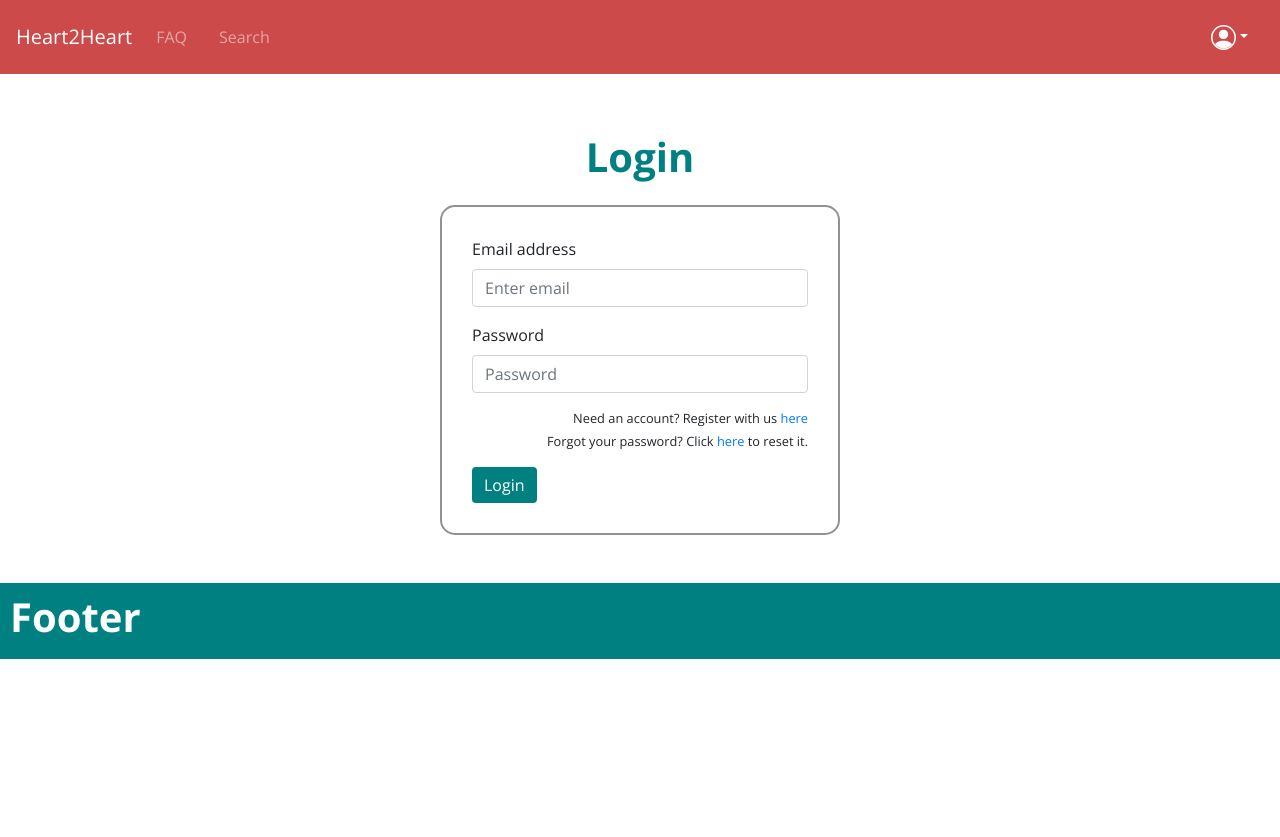
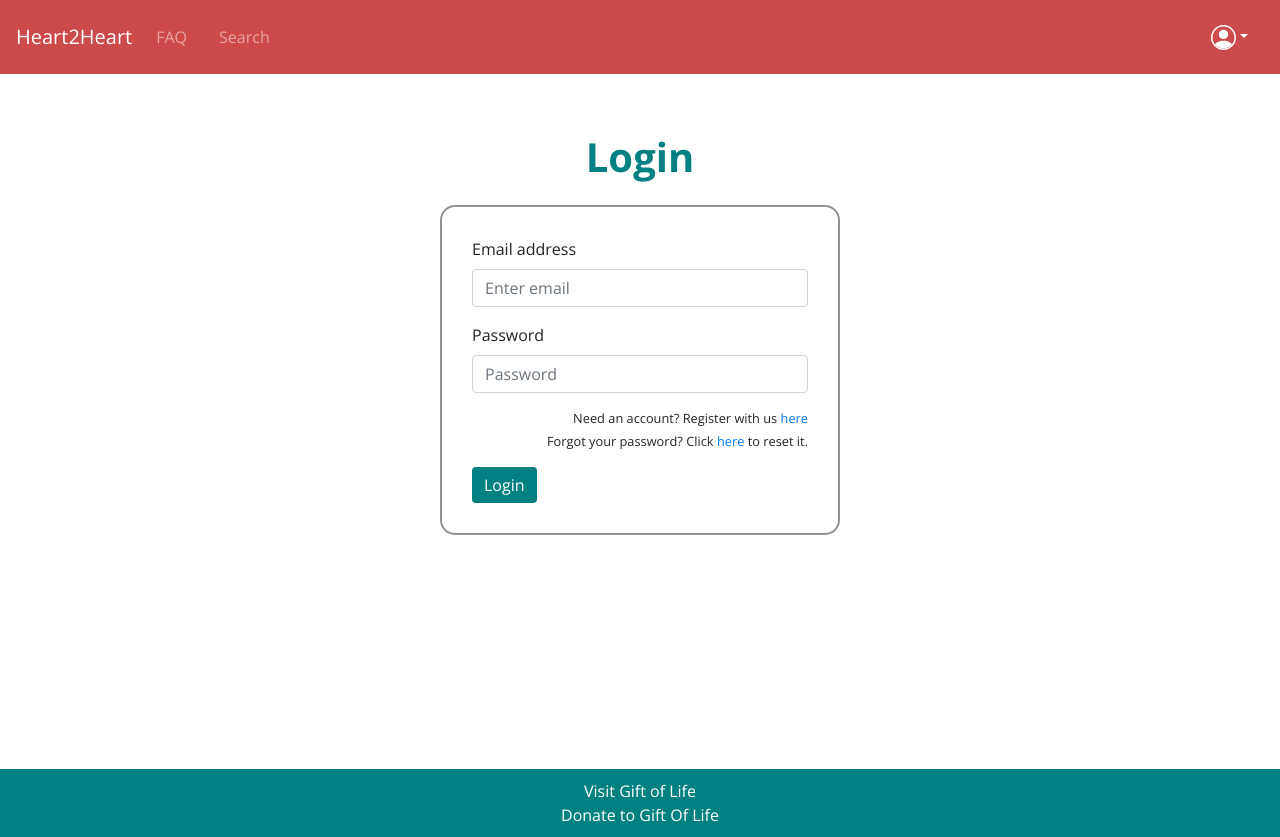
Before and after one commit to garandrew102/Heart2Heart, a React (Create React App) app in the folder heart/client/: page /login in a window 1280 px wide. Built offline with nearby package versions, Linux system fonts and the light colour scheme.

Commit message:
footer-edits

```diff
--- a/heart/client/src/components/footer/Footer.js
+++ b/heart/client/src/components/footer/Footer.js
@@ -3,7 +3,10 @@ import React from "react";
 const Footer = () => {
   return (
     <div id="footer">
-      <h1>Footer</h1>
+  <div id="footer-nav">
+  <a target="_blank" rel="noopener noreferrer" href="https://www.giftoflife.org/">Visit Gift of Life</a>
+      <a target="_blank" rel="noopener noreferrer" href="https://www.giftoflife.org/contrib">Donate to Gift Of Life</a>
+  </div>
     </div>
   );
 };
--- a/heart/client/src/components/search/Example.js
+++ b/heart/client/src/components/search/Example.js
@@ -17,9 +17,8 @@ const Example = () => {
         </Card.Header>
         <Card.Body>
         “For me it was just a few hours of time and for another person it is a life!”
-        <br/>
-        <br/>
-        <i>- Josi Paulig</i>
+
+
         </Card.Body>
       </Card>
 
@@ -31,9 +30,6 @@ const Example = () => {
         </Card.Header>
         <Card.Body>
         “Since the transplant, we have learned to cherish every possible moment because you never know when or if something may happen. Preston has been given a second chance at life and we plan to let him live it fully!”
-        <br/>
-        <br/>
-        <i>- Anonymous</i>
         </Card.Body>
       </Card>
     </div>
--- a/heart/client/src/index.css
+++ b/heart/client/src/index.css
@@ -14,6 +14,12 @@ body {
   --primary: rgb(204, 74, 74);
   --secondary: teal;
   --white: white;
+}
+
+#root {
+  display: flex;
+  flex-direction: column;
+  min-height: 100vh;
 }
 
 #container {
@@ -33,6 +39,13 @@ body {
 
 #navbar {
   background: var(--primary);
+}
+
+#footer-nav > a,
+#footer-nav > a:visited {
+  display: flex;
+  justify-content: center;
+  color: var(--white);
 }
 
 h1,
```
